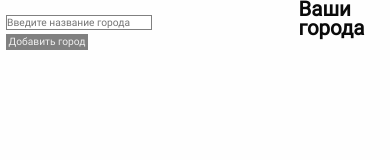
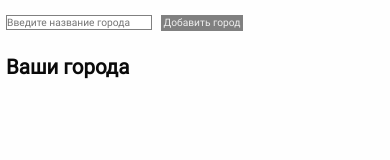
Before and after one commit to pakiam/WeatherVueApp, a website: page dev/index.html in a window 390 px wide. Drawn offline with nearby package versions, Linux system fonts and the light colour scheme; files that its build step writes are made by us from their sources.

Commit message:
1. Немного адаптива

```diff
--- a/dev/header.sass
+++ b/dev/header.sass
@@ -3,7 +3,7 @@
 /*** GLOBAL STYLES ***/
 html
   font-size: 62.5%
-  @media screen and (max-width: 768px)
+  @media screen and (max-width: 1200px)
     font-size: 40%
 
 body
@@ -26,7 +26,7 @@ ul, ol
   padding: 0
   margin: 0
   list-style-type: none
-
+/*** FORM ***/
 .form
   padding: 2rem 0
   input
@@ -37,6 +37,8 @@ ul, ol
     margin-right: 1rem
 
 /*** ITEMS ***/
+.weather-box
+  margin-top: 2rem
 .town-item-body
   background-color: #eeeeee
   padding: 1rem .6rem
--- a/dev/index.html
+++ b/dev/index.html
@@ -52,17 +52,17 @@
 <div id="app" v-cloak>
     <div class="row">
 
-        <div class="medium-12 column">
+        <div class="small-12 medium-12 column">
             <form action="" class="form" v-on:submit.prevent="getWeatherByTownName">
                 <input v-model="townName" class="input" placeholder="Введите название города" type="text">
                 <button type="submit" class="btn">Добавить город</button>
             </form>
         </div>
 
-        <div class="medium-12 columns">
+        <div class="small-12 medium-12 columns">
             <div class="row">
-                <div class="medium-3 column">
-                    <div class="currentWeather town-item" v-if="currentWeatherItem">
+                <div class="small-12 medium-3 column">
+                    <div class="weather-box town-item" v-if="currentWeatherItem">
                         <h1>Текущая погода</h1>
                         <div class="current-weather-body town-item-body">
                             <div class="town-item-body_prop">{{currentWeatherItem.name}}</div>
@@ -77,12 +77,12 @@
                     </div>
                 </div>
 
-                    <div class="medium-9 columns">
-                        <div class="currentWeather" v-if="historyWeather">
+                    <div class="small-12 medium-9 columns">
+                        <div class="weather-box" v-if="historyWeather">
                             <h1>Ваши города</h1>
                             <div class="town-list">
                                 <div class="row">
-                                    <div class="town-item medium-3 column" v-for="item in historyWeather">
+                                    <div class="town-item small-6 medium-3 column" v-for="item in historyWeather">
                                         <div class="town-item-body">
                                             <div class="town-item-body_prop">{{item.name}}</div>
                                             <div class="town-item-body_prop"><span>Температура: </span>{{item.main.temp | deg}}</div>
```
Also changed, not shown: dev/header.min.css.
